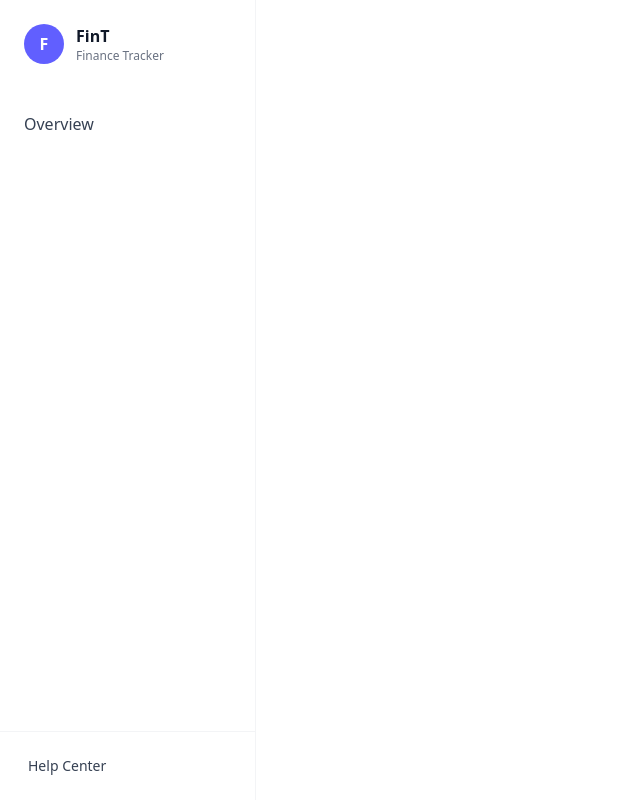
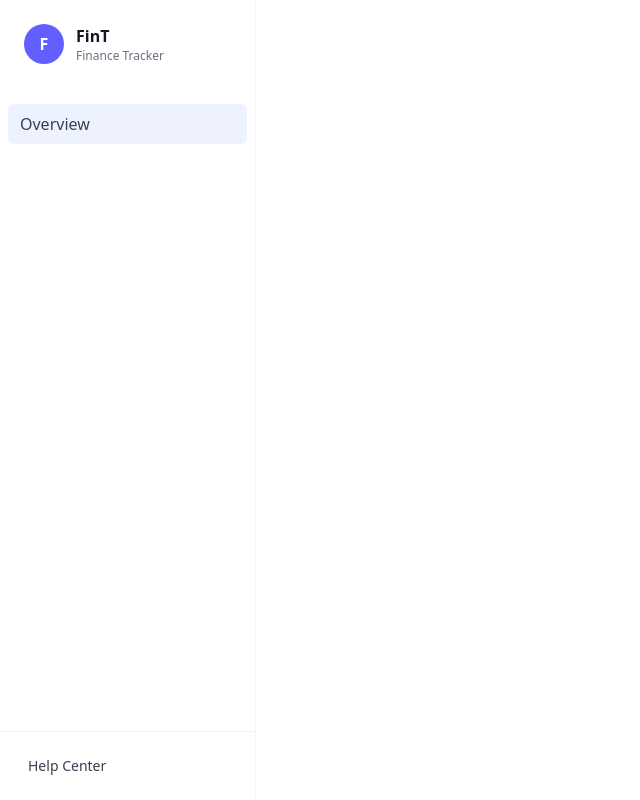
Before and after one commit to Lio3307/Finance-Tracker, a React (Vite) app: page /dashboard in a window 1280 px wide. Shown: the whole page, without its empty margins (0-640 px from the left). Built offline with nearby package versions, Linux system fonts and the light colour scheme.

Commit message:
adding useLocation for routing

```diff
--- a/src/components/layouts/dashboard/Sidebar.tsx
+++ b/src/components/layouts/dashboard/Sidebar.tsx
@@ -2,10 +2,11 @@ import { useState, type ReactNode } from "react";
 import { Link } from "react-router-dom";
 
 type Props = {
+  getPath: string;
   children: ReactNode;
 };
 
-export default function Sidebar({ children }: Props) {
+export default function Sidebar({ children, getPath }: Props) {
   const [open, setOpen] = useState(false);
 
   const navItems = [{ name: "Overview", to: "home" }];
@@ -40,8 +41,6 @@ export default function Sidebar({ children }: Props) {
           </div>
           <span className="font-semibold">FinT</span>
         </div>
-
-
       </div>
 
       {/* mobile menu backdrop */}
@@ -80,7 +79,9 @@ export default function Sidebar({ children }: Props) {
             <Link
               key={i}
               to={`/dashboard/${t.to}`}
-          className="block px-3 py-2 rounded-md text-gray-700 hover:bg-indigo-50"
+              className={`block px-3 py-2 ${
+                getPath === t.to ? "bg-indigo-50" : ""
+              } rounded-md text-gray-700 hover:bg-indigo-50`}
               onClick={() => setOpen(false)}
             >
               {t.name}
@@ -108,7 +109,9 @@ export default function Sidebar({ children }: Props) {
               <Link
                 key={i}
                 to={`/dashboard/${t.to}`}
-            className="block px-4 py-2 rounded-md text-gray-700 hover:bg-indigo-50"
+                className={`block px-3 py-2 ${
+                  getPath === t.to ? "bg-indigo-50" : ""
+                } rounded-md text-gray-700 hover:bg-indigo-50`}
               >
                 {t.name}
               </Link>
--- a/src/pages/Dashboard.tsx
+++ b/src/pages/Dashboard.tsx
@@ -1,10 +1,12 @@
 import Sidebar from "../components/layouts/dashboard/Sidebar";
-import { Outlet } from "react-router-dom";
+import { Outlet, useLocation } from "react-router-dom";
 
 const Dashboard = () => {
+  const location = useLocation();
+  const pathValue: string = location.pathname.split("/")[2] || "home";
   return (
     <>
-      <Sidebar>
+      <Sidebar getPath={pathValue}>
         <Outlet />
       </Sidebar>
     </>
```
Lines whose indentation alone changed are shown as unchanged.
